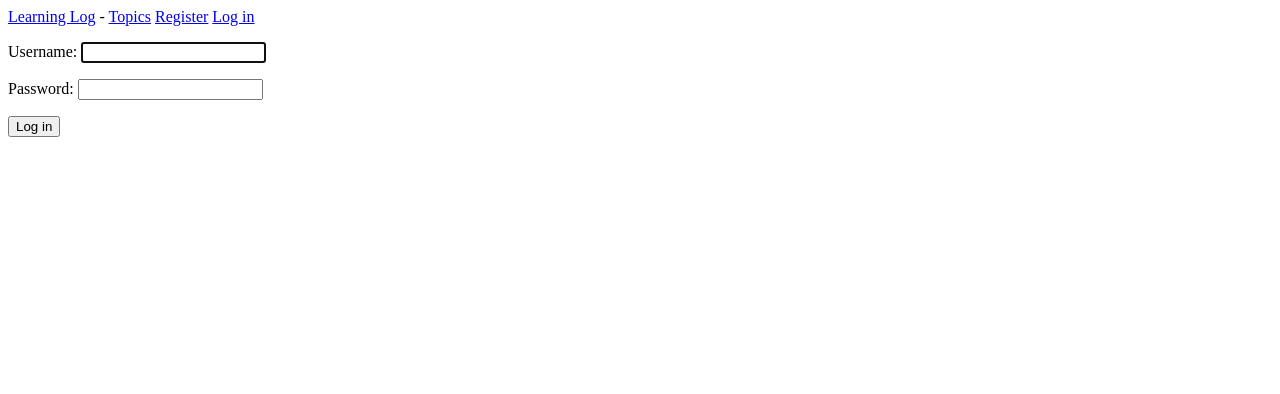
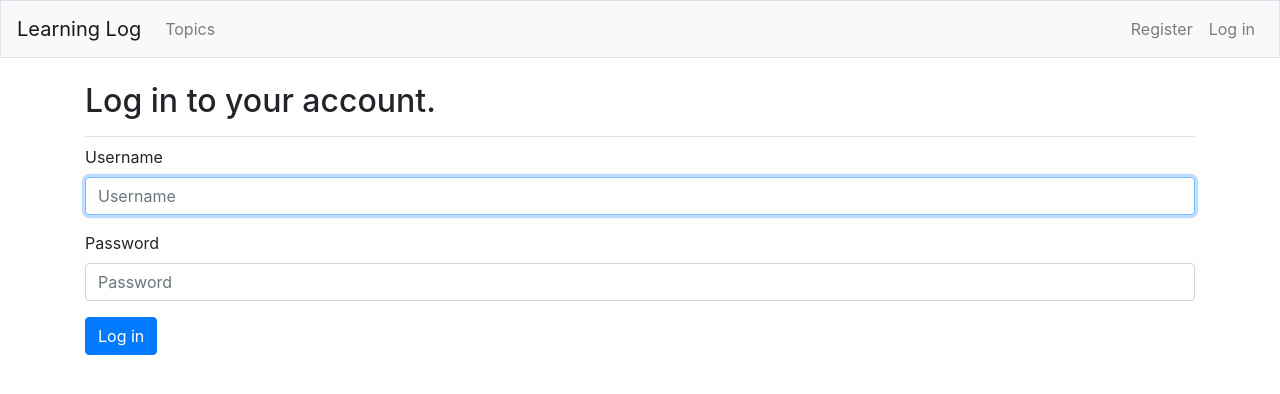
Before and after one commit to ageback/python_work, a Django app: page /users/login/ in a window 1280 px wide. Shown: the top 394 px of the page. Run offline with Django 3.2, Linux system fonts and the light colour scheme; some libraries are stand-ins or nearby versions.

Commit message:
使用bootstrap4 样式

```diff
--- a/learning_log/learning_log/settings.py
+++ b/learning_log/learning_log/settings.py
@@ -34,6 +34,9 @@ INSTALLED_APPS = [
     # My apps
     'learning_logs',
     'users',
+
+    # 第三方应用
+    'bootstrap4',
 
     # Default django apps.
     'django.contrib.admin',
--- a/learning_log/learning_logs/templates/learning_logs/base.html
+++ b/learning_log/learning_logs/templates/learning_logs/base.html
@@ -1,13 +1,57 @@
-<p>
-    <a href="{% url 'learning_logs:index' %}">Learning Log</a> -
-    <a href="{% url 'learning_logs:topics' %}">Topics</a>
-    {% if user.is_authenticated %}
-        Hello, {{ user.username }}.
-        <a href="{% url 'users:logout' %}">Log out</a>
-    {% else %}
-        <a href="{% url 'users:register' %}">Register</a>
-        <a href="{% url 'users:login' %}">Log in</a>
-    {% endif %}
-</p>
+{% load bootstrap4 %}
 
-{% block content %}{% endblock content %}
+<!doctype html>
+<html>
+<head>
+    <meta charset="UTF-8">
+    <meta name="viewport"
+          content="width=device-width, user-scalable=no, initial-scale=1.0, maximum-scale=1.0, minimum-scale=1.0, shrink-to-fit=no">
+    <meta http-equiv="X-UA-Compatible" content="ie=edge">
+    <title>Learning Log</title>
+
+    {% bootstrap_css %}
+    {% bootstrap_javascript jquery='full' %}
+</head>
+<body>
+    <nav class="navbar navbar-expand-md navbar-light bg-light mb-4 border">
+        <a class="navbar-brand" href="{% url 'learning_logs:index' %}">Learning Log</a>
+        <button class="navbar-toggler" type="button" data-toggle="collapse" data-target="#navbarCollapse"
+                aria-label="Toggle navigation">
+            <span class="navbar-toggler-icon"></span>
+        </button>
+        <div class="collapse navbar-collapse" id="navbarCollapse">
+            <ul class="navbar-nav mr-auto">
+                <li class="nav-item">
+                    <a class="nav-link" href="{% url 'learning_logs:topics' %}">Topics</a>
+                </li>
+            </ul>
+            <ul class="navbar-nav ml-auto">
+                {% if user.is_authenticated %}
+                    <li class="nav-item">
+                        <span class="navbar-text">Hello, {{user.username}}.</span>
+                    </li>
+                    <li class="nav-tem">
+                        <a class="nav-link" href="{% url 'users:logout' %}">Log out</a>
+                    </li>
+                {% else %}
+                    <li class="nav-tem">
+                        <a class="nav-link" href="{% url 'users:register' %}">Register</a>
+                    </li>
+                    <li class="nav-tem">
+                        <a class="nav-link" href="{% url 'users:login' %}">Log in</a>
+                    </li>
+                {% endif %}
+            </ul>
+        </div>
+    </nav>
+
+    <main role="main" class="container">
+        <div class="pb-2 mb-2 border-bottom">
+            {% block page_header %}{% endblock page_header %}
+        </div>
+        <div>
+            {% block content %}{% endblock content %}
+        </div>
+    </main>
+</body>
+</html>
--- a/learning_log/users/templates/registration/login.html
+++ b/learning_log/users/templates/registration/login.html
@@ -1,16 +1,17 @@
 {% extends "learning_logs/base.html" %}
+{% load bootstrap4 %}
+
+{% block page_header %}
+    <h2>Log in to your account.</h2>
+{% endblock page_header %}
 
 {% block content %}
-
-    {% if form.errors %}
-        <p>Your username and password didn't match. Please try again.</p>
-    {% endif %}
-
-    <form method="POST" action="{% url 'users:login' %}">
+    <form method="POST" action="{% url 'users:login' %}" class="form">
         {% csrf_token %}
-        {{ form.as_p }}
-
-        <button name="submit">Log in</button>
+        {% bootstrap_form form %}
+        {% buttons %}
+            <button name="submit" class="btn btn-primary">Log in</button>
+        {% endbuttons %}
         <input type="hidden" name="next" value="{% url 'learning_logs:index' %}" />
     </form>
 
```
Also changed, not shown: learning_log/learning_logs/templates/learning_logs/index.html (+11 -4 lines), learning_log/learning_logs/templates/learning_logs/topic.html (+20 -16 lines), learning_log/learning_logs/templates/learning_logs/topics.html (+8 -4 lines), learning_log/db.sqlite3.
